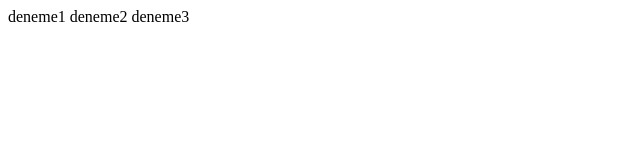
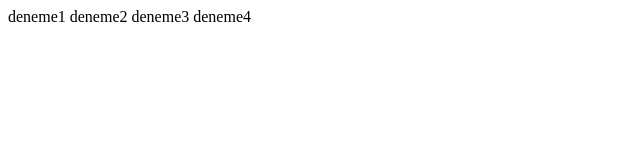
Before and after one commit to nese-02/nese02.github.io, a plain HTML site: page index.html in a window 1280 px wide. Shown: the full height of the page, 0-640 px from the left. Drawn offline with Linux system fonts and the light colour scheme.

Commit message:
Add files via upload

```diff
--- a/index.html
+++ b/index.html
@@ -10,6 +10,7 @@
    deneme1
    deneme2
    deneme3
+   deneme4
 
 </body>
 </html>
```
